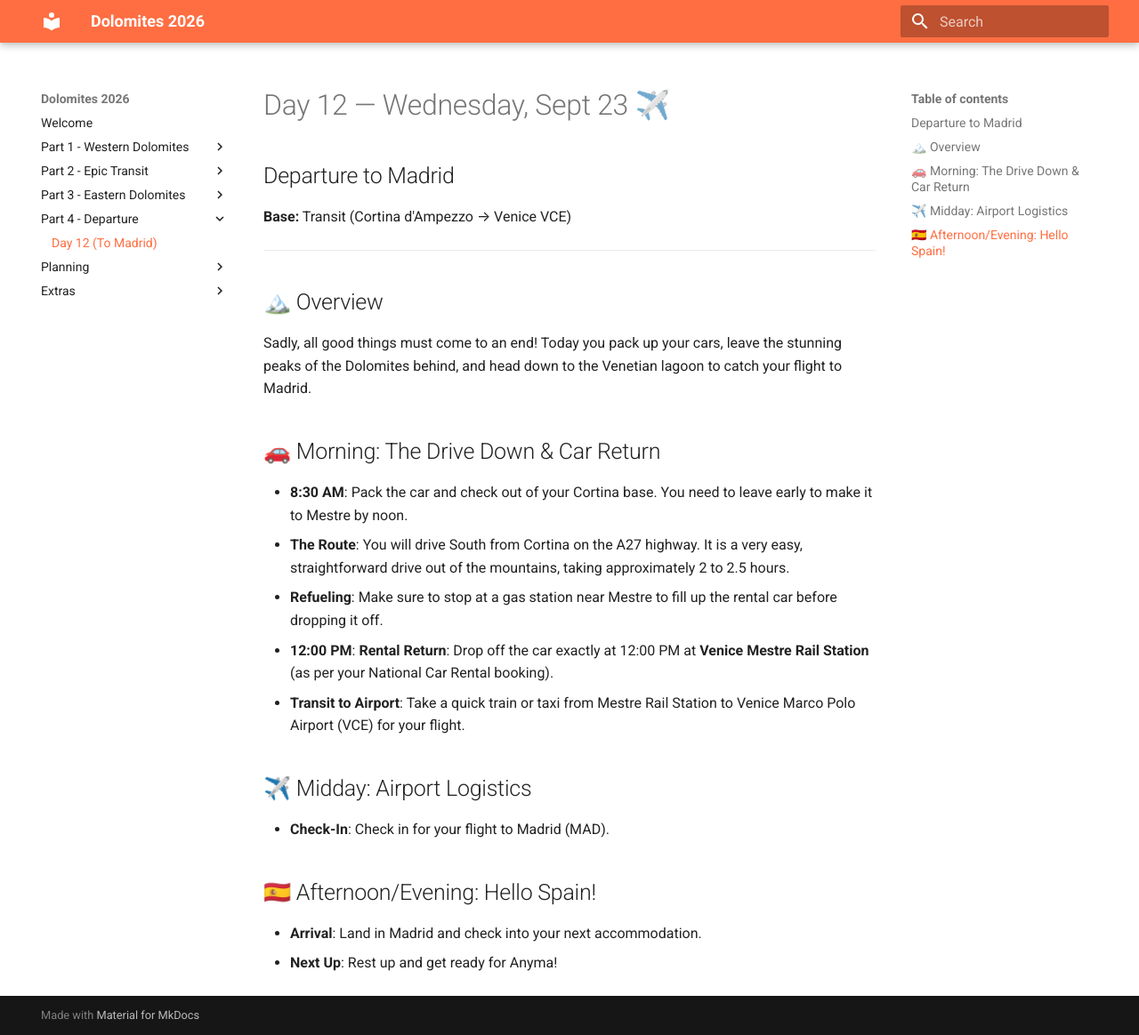
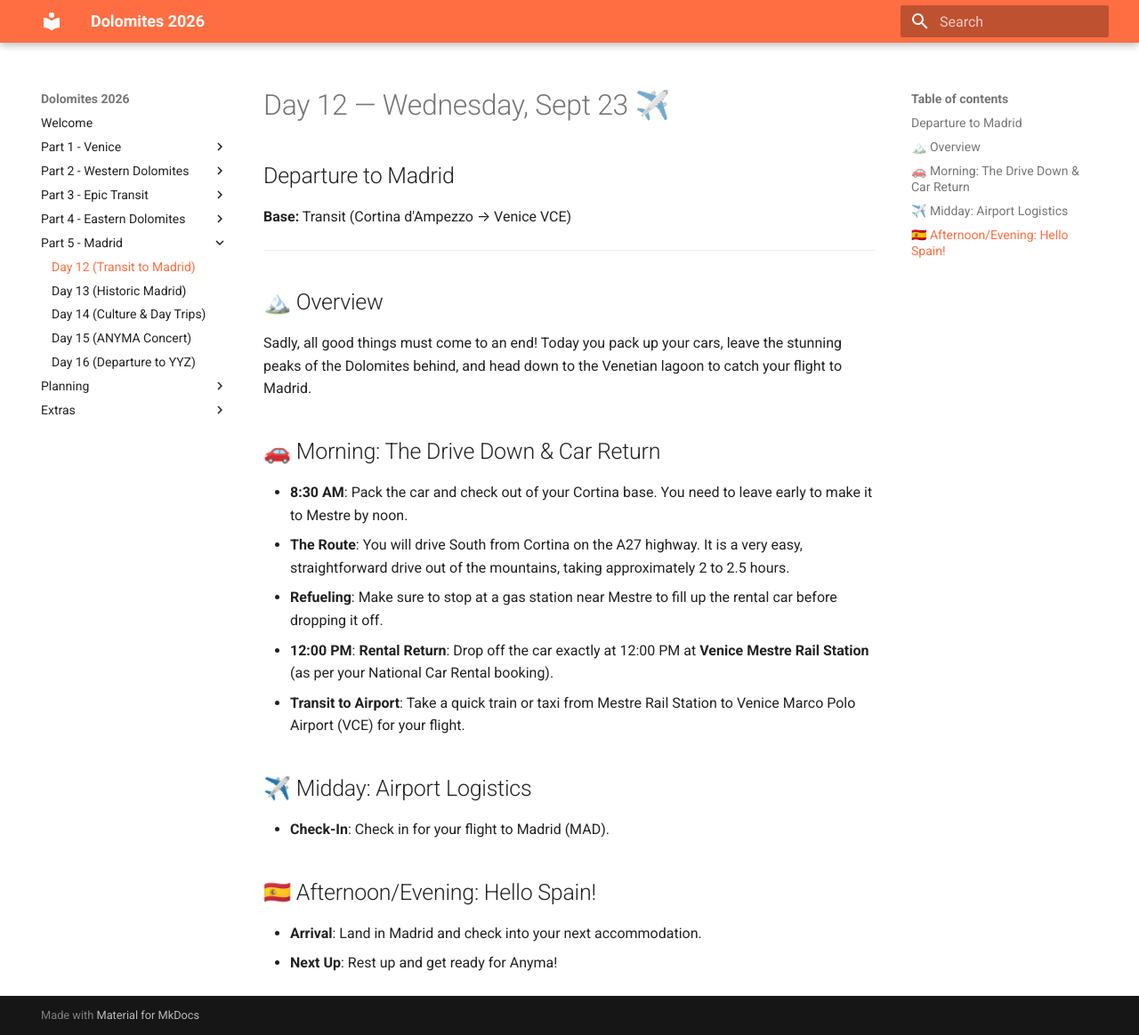
Before and after one commit to iammzz/dolomites-2026, an MkDocs documentation site: the page built from docs/day12_venice_madrid_departure.md, in a window 1280 px wide and 1164 px high. Shown: the whole window at 89% size. Built offline with MkDocs 1.6.1 and Material for MkDocs 9.7.7, drawn with Linux system fonts in a browser that asks for light colours.

Commit message:
Restructure nav for Venice/Madrid and add questions.md

```diff
--- a/mkdocs.yml
+++ b/mkdocs.yml
@@ -8,22 +8,27 @@ theme:
 
 nav:
   - Welcome: index.md
-  - Part 1 - Western Dolomites:
-      - Day 1 (Venice / Transit): day1_venice_val_gardena_arrival.md
+  - Part 1 - Venice:
+      - Day 1 (Venice Arrival): day1_venice_val_gardena_arrival.md
+  - Part 2 - Western Dolomites:
       - Day 2 (Acclimatization): day2_ortisei_acclimatization.md
       - Day 3 (Val di Funes): day3_val_di_funes.md
       - Day 4 (Alpe di Siusi): day4_alpe_di_siusi.md
       - Day 5 (Seceda): day5_seceda_ridge.md
       - Day 6 (West Split Day): day6_west_split.md
-  - Part 2 - Epic Transit:
+  - Part 3 - Epic Transit:
       - Day 7 (Val Gardena to Cortina): day7_val_gardena_cortina_transit.md
-  - Part 3 - Eastern Dolomites:
+  - Part 4 - Eastern Dolomites:
       - Day 8 (Passo Giau): day8_cinque_torri_passo_giau.md
       - Day 9 (Tre Cime): day9_tre_cime_cadini.md
       - Day 10 (East Split Day): day10_east_split.md
       - Day 11 (Sorapis): day11_lago_di_sorapis.md
-  - Part 4 - Departure:
-      - Day 12 (To Madrid): day12_venice_madrid_departure.md
+  - Part 5 - Madrid:
+      - Day 12 (Transit to Madrid): day12_venice_madrid_departure.md
+      - Day 13 (Historic Madrid): day13_madrid_highlights.md
+      - Day 14 (Culture & Day Trips): day14_madrid_culture_or_daytrip.md
+      - Day 15 (ANYMA Concert): day15_madrid_anyma.md
+      - Day 16 (Departure to YYZ): day16_madrid_toronto_departure.md
   - Planning:
       - Logistics: logistics.md
       - To-Do List: todo.md
```
Also changed, not shown: docs/day13_madrid_highlights.md (added, +22 -0 lines), docs/day14_madrid_culture_or_daytrip.md (added, +23 -0 lines), docs/day15_madrid_anyma.md (added, +23 -0 lines), docs/day16_madrid_toronto_departure.md (added, +18 -0 lines), questions.md (added, +28 -0 lines), 1 other file.
